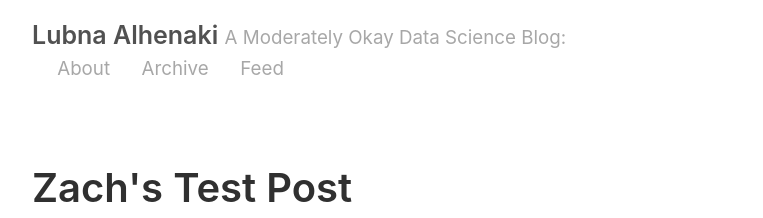
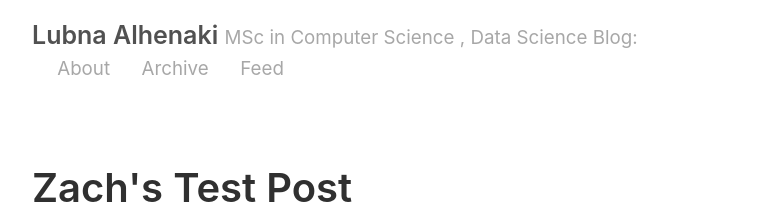
Before and after one commit to LubnaAlhenaki/LubnaAlhenaki.github.io, a Jekyll site: the page built from index.html, in a window 1280 px wide and 900 px high. Shown: the top 218 px of the window, without its empty margins (258-1021 px from the left). Built offline with Jekyll 4.4.1, drawn with Linux system fonts in a browser that asks for light colours; the list of posts is cut into pages by our own code.

Commit message:
Update _config.yml

```diff
--- a/_config.yml
+++ b/_config.yml
@@ -3,7 +3,7 @@ permalink:           pretty
 
 # Setup
 title:               Lubna Alhenaki
-tagline:             A Moderately Okay Data Science Blog
+tagline:             MSc in Computer Science , Data Science Blog
 url:                 http://LubnaAlhenaki.github.io
 paginate:            2
 baseurl:             ""
```
